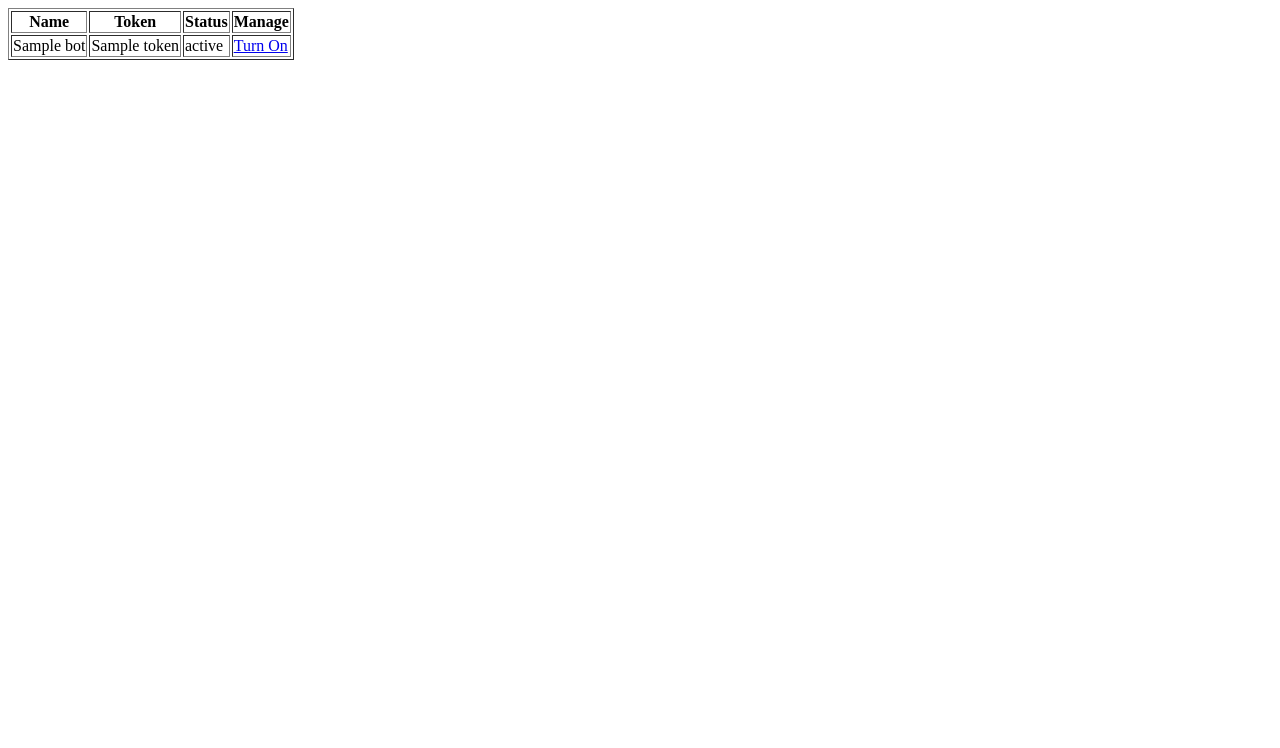
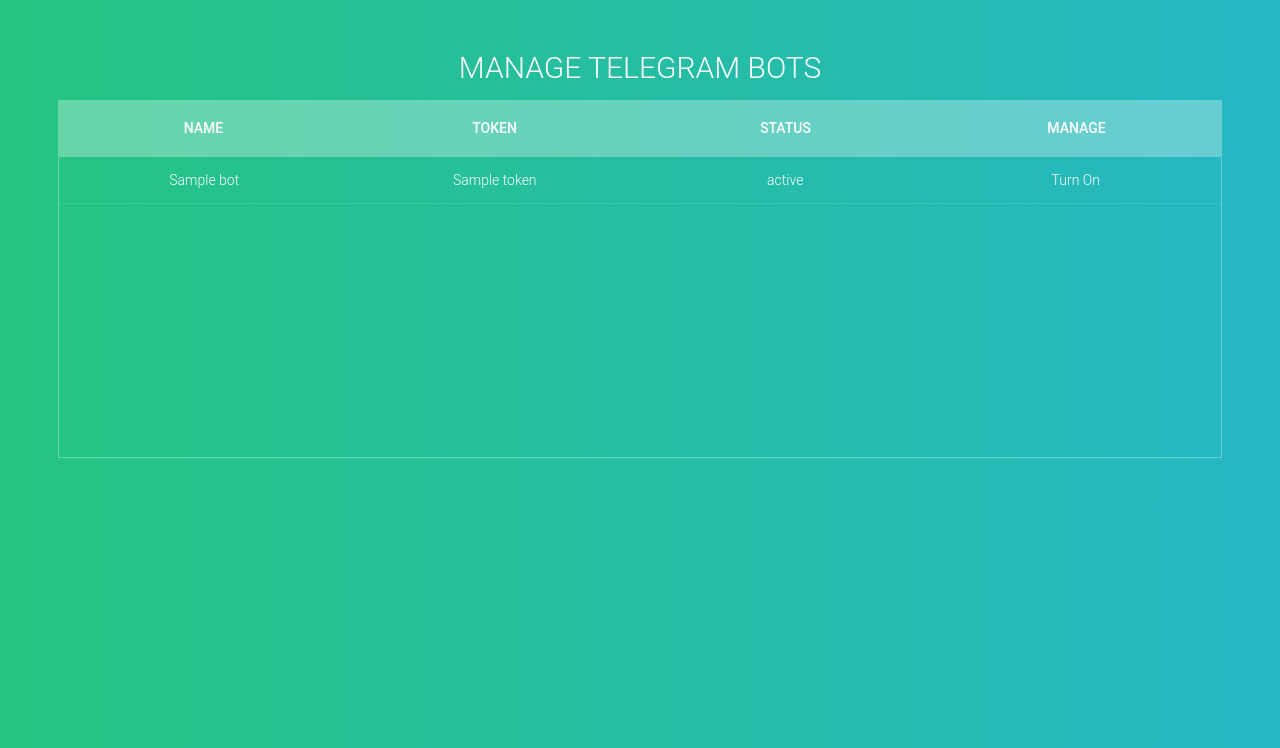
Before and after one commit to artmaks/botfactory, a Python web app: template templates/index.html in a window 1280 px wide. Shown: the top 748 px of the page. Run offline with Jinja, Linux system fonts and the light colour scheme; the template is opened without the code that fills it: most values are stand-ins (such as "Sample title", 1, 10 or a date in 2020); lists and menus that the app fills with data are empty.

Commit message:
Add design for Bot Table Manage

```diff
--- a/app.yaml
+++ b/app.yaml
@@ -9,6 +9,9 @@
   static_files: favicon.ico
   upload: favicon\.ico
 
+- url: /static/
+  static_dir: static
+
 - url: .*
   script: main.app
 
--- /dev/null
+++ b/static/styles/table.css
@@ -0,0 +1,111 @@
+
+h1{
+  font-size: 30px;
+  color: #fff;
+  text-transform: uppercase;
+  font-weight: 300;
+  text-align: center;
+  margin-bottom: 15px;
+}
+table{
+  width:100%;
+  table-layout: fixed;
+}
+.tbl-header{
+  background-color: rgba(255,255,255,0.3);
+ }
+.tbl-content{
+  height:300px;
+  overflow-x:auto;
+  margin-top: 0px;
+  border: 1px solid rgba(255,255,255,0.3);
+}
+th{
+  padding: 20px 15px;
+  text-align: left;
+  font-weight: 500;
+  font-size: 14px;
+  color: #fff;
+  text-transform: uppercase;
+  text-align: center;
+}
+td{
+  padding: 15px;
+  text-align: left;
+  vertical-align:middle;
+  font-weight: 300;
+  font-size: 14px;
+  color: #fff;
+  border-bottom: solid 1px rgba(255,255,255,0.1);
+  text-align: center;
+}
+
+a {
+    color: white;
+    text-decoration: none;
+}
+
+a:hover {
+    color: #505050;
+}
+
+td[status="off"] {
+    color: #cfcfcf;
+}
+
+td[status="on"] {
+    color: #c7ff8a;
+}
+
+
+
+/* demo styles */
+
+@import url(http://fonts.googleapis.com/css?family=Roboto:400,500,300,700);
+body{
+  background: -webkit-linear-gradient(left, #25c481, #25b7c4);
+  background: linear-gradient(to right, #25c481, #25b7c4);
+  font-family: 'Roboto', sans-serif;
+}
+section{
+  margin: 50px;
+}
+
+
+/* follow me template */
+.made-with-love {
+  margin-top: 40px;
+  padding: 10px;
+  clear: left;
+  text-align: center;
+  font-size: 10px;
+  font-family: arial;
+  color: #fff;
+}
+.made-with-love i {
+  font-style: normal;
+  color: #F50057;
+  font-size: 14px;
+  position: relative;
+  top: 2px;
+}
+.made-with-love a {
+  color: #fff;
+  text-decoration: none;
+}
+.made-with-love a:hover {
+  text-decoration: underline;
+}
+
+
+/* for custom scrollbar for webkit browser*/
+
+::-webkit-scrollbar {
+    width: 6px;
+}
+::-webkit-scrollbar-track {
+    -webkit-box-shadow: inset 0 0 6px rgba(0,0,0,0.3);
+}
+::-webkit-scrollbar-thumb {
+    -webkit-box-shadow: inset 0 0 6px rgba(0,0,0,0.3);
+}
--- a/templates/index.html
+++ b/templates/index.html
@@ -3,23 +3,39 @@
 <head>
     <meta charset="UTF-8">
     <title>Title</title>
+    <link rel="stylesheet" type="text/css" href="static/styles/table.css" media="all" />
 </head>
 <body>
-    <table border="1">
+    <section>
+      <!--for demo wrap-->
+      <h1>Manage Telegram Bots</h1>
+      <div class="tbl-header">
+        <table cellpadding="0" cellspacing="0" border="0">
+          <thead>
             <tr>
               <th>Name</th>
                 <th>Token</th>
                 <th>Status</th>
                 <th>Manage</th>
             </tr>
+          </thead>
+        </table>
+      </div>
+      <div class="tbl-content">
+        <table cellpadding="0" cellspacing="0" border="0">
+          <tbody>
             {% for i in bots %}
                 <tr>
                     <td>{{i.name}}</td>
                     <td>{{i.token}}</td>
-            <td>{{i.status}}</td>
+                    <td status="{{i.status}}">{{i.status}}</td>
                     <td><a target="_blank" href="https://trefoil-1138.appspot.com/set_webhook/{{i.token}}">Turn On</a></td>
                 </tr>
             {% endfor %}
+          </tbody>
         </table>
+      </div>
+    </section>
+
 </body>
 </html>
```
Also changed, not shown: static/favicon.ico (renamed from favicon.ico). Lines whose indentation alone changed are shown as unchanged.
